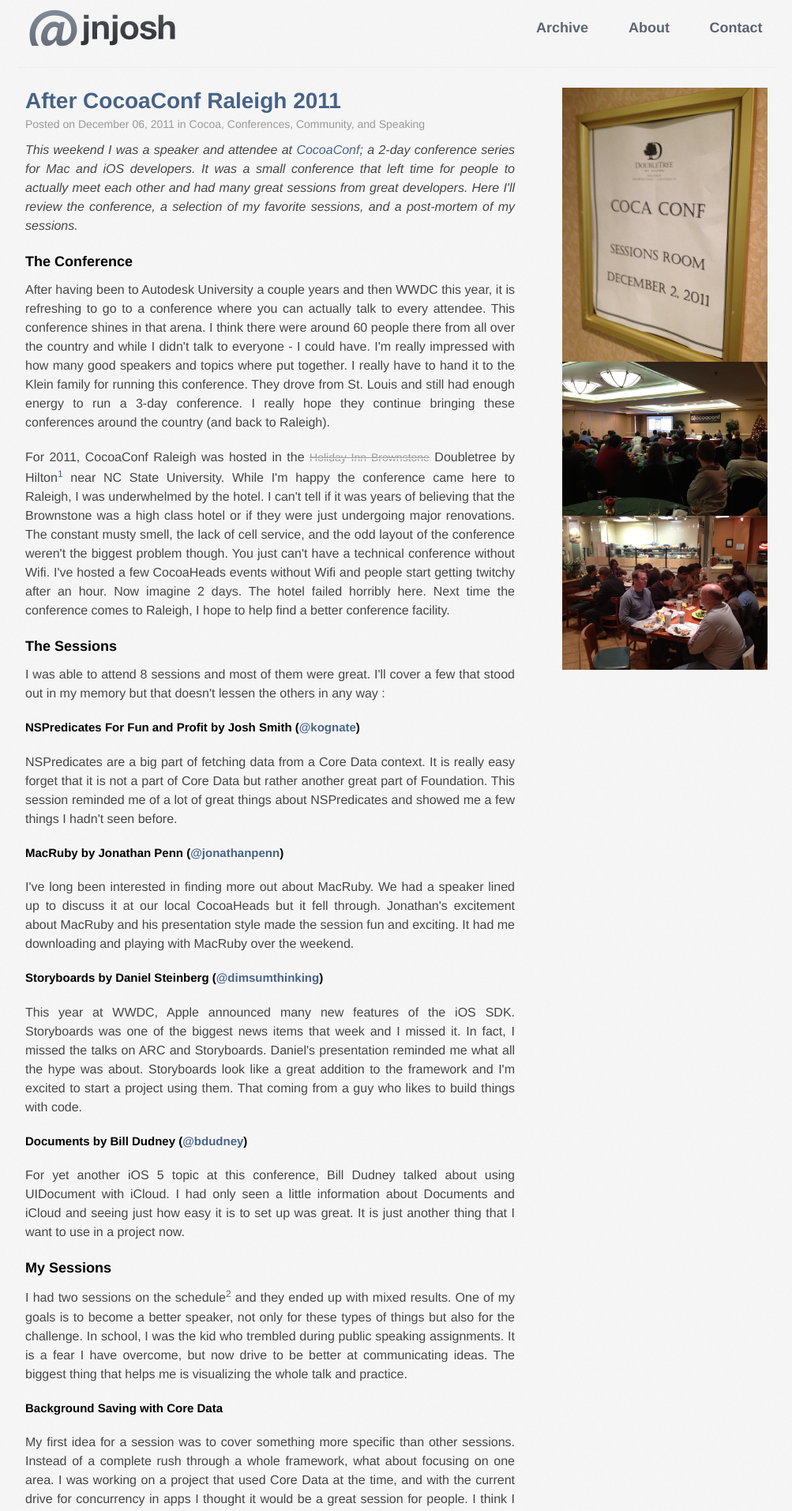
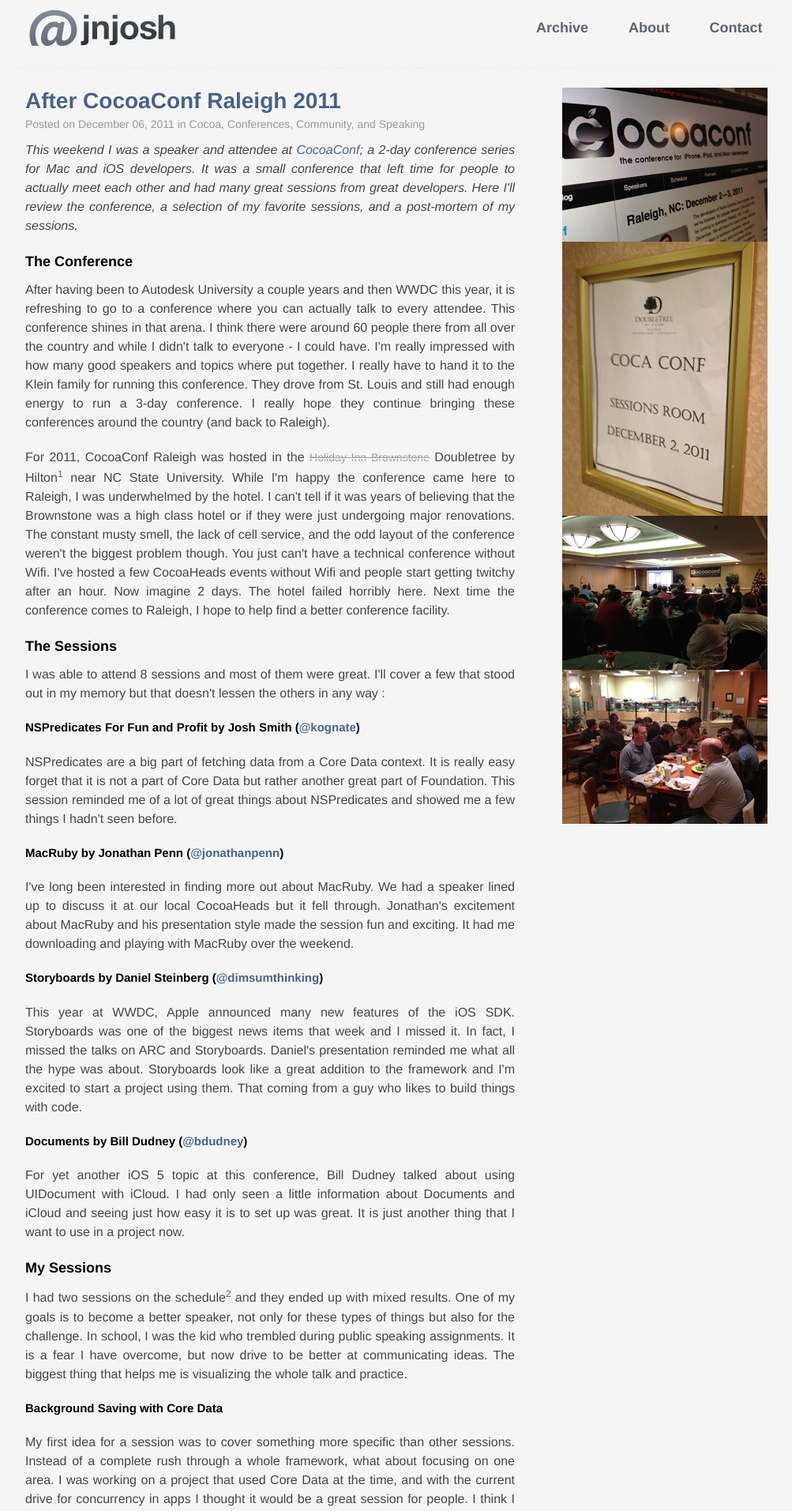
Before and after one commit to jnjosh/jsh.in, a Jekyll site: the page built from site/_posts/2011-12-06-cocoaconf-2011.html, in a window 1280 px wide. Shown: the top 1913 px of the page at 79% size, without its empty margins (138-1141 px from the left). Built offline with Jekyll 4.4.1, drawn with Linux system fonts in a browser that asks for light colours; nearby versions of some CDN libraries; comment, search, counter and statistics services are not loaded.

Commit message:
fixed image sizes, added new image

```diff
--- a/site/_posts/2011-12-06-cocoaconf-2011.html
+++ b/site/_posts/2011-12-06-cocoaconf-2011.html
@@ -80,9 +80,10 @@
 
 		</div>
 		<div class="grid_4">
-			<a href="/articles/images/2011-12-05/cocaconf.png" class="flickr-box"><img src="/articles/images/2011-12-05/cocaconf.png" align="right" width="260px"></a>
-			<a href="/articles/images/2011-12-05/appforthat.png" class="flickr-box"><img src="/articles/images/2011-12-05/appforthat.png" align="right" width="260px"></a>
-			<a href="/articles/images/2011-12-05/afterparty.png" class="flickr-box"><img src="/articles/images/2011-12-05/afterparty.png" align="right" width="260px"></a>
+			<a href="/articles/images/2011-12-05/cocoaconf.png" class="flickr-box"><img src="/articles/images/2011-12-05/cocoaconf-thumb.png" align="right" width="260px"></a>
+			<a href="/articles/images/2011-12-05/cocaconf.png" class="flickr-box"><img src="/articles/images/2011-12-05/cocaconf-thumb.png" align="right" width="260px"></a>
+			<a href="/articles/images/2011-12-05/appforthat.png" class="flickr-box"><img src="/articles/images/2011-12-05/appforthat-thumb.png" align="right" width="260px"></a>
+			<a href="/articles/images/2011-12-05/afterparty.png" class="flickr-box"><img src="/articles/images/2011-12-05/afterparty-thumb.png" align="right" width="260px"></a>
 		</div>
 
 	</div>
```
Also changed, not shown: site/articles/images/2011-12-05/afterparty-thumb.png (added), site/articles/images/2011-12-05/appforthat-thumb.png (added), site/articles/images/2011-12-05/cocaconf-thumb.png (added), site/articles/images/2011-12-05/cocoaconf-thumb.png (added), site/articles/images/2011-12-05/cocoaconf.png (added), 7 other files.
